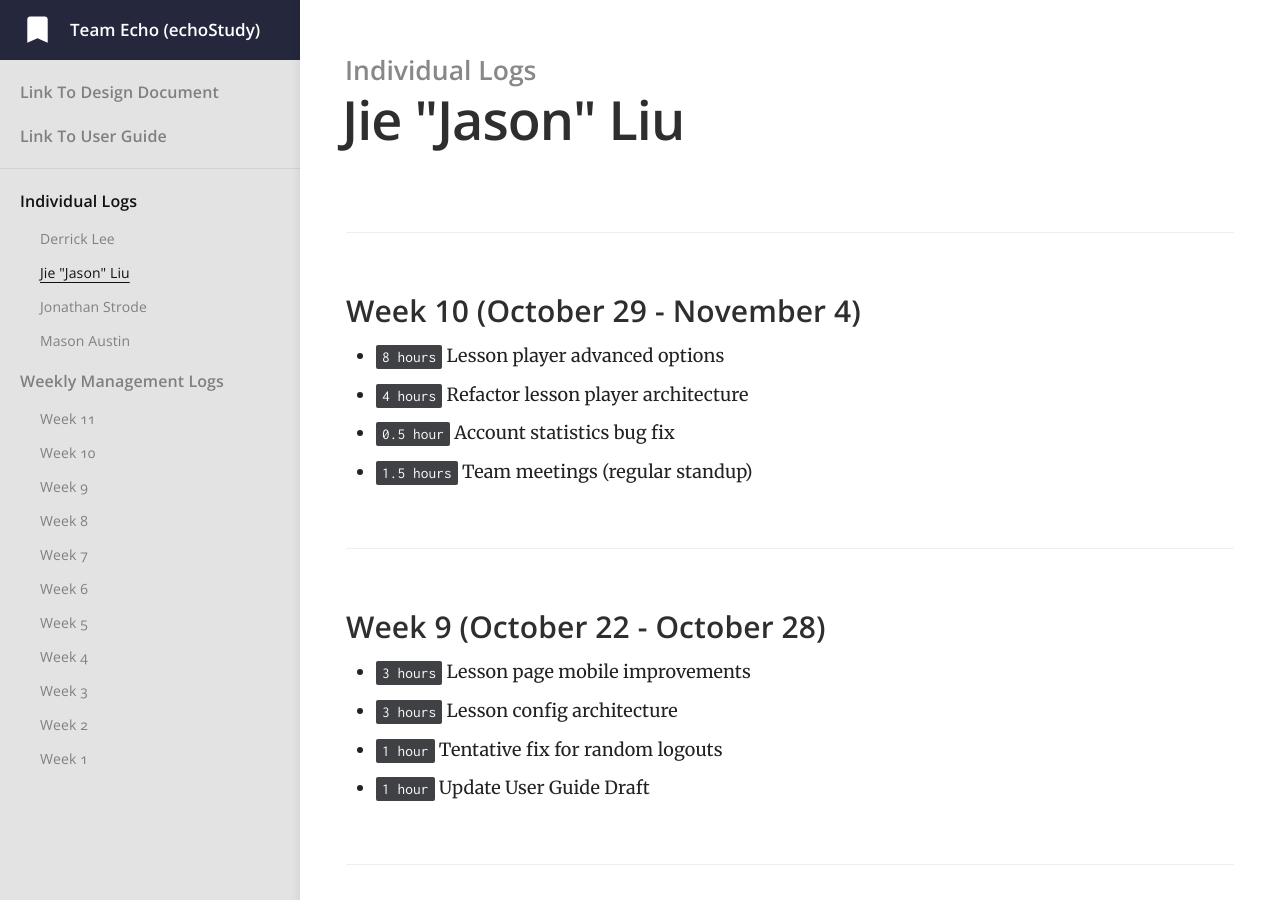
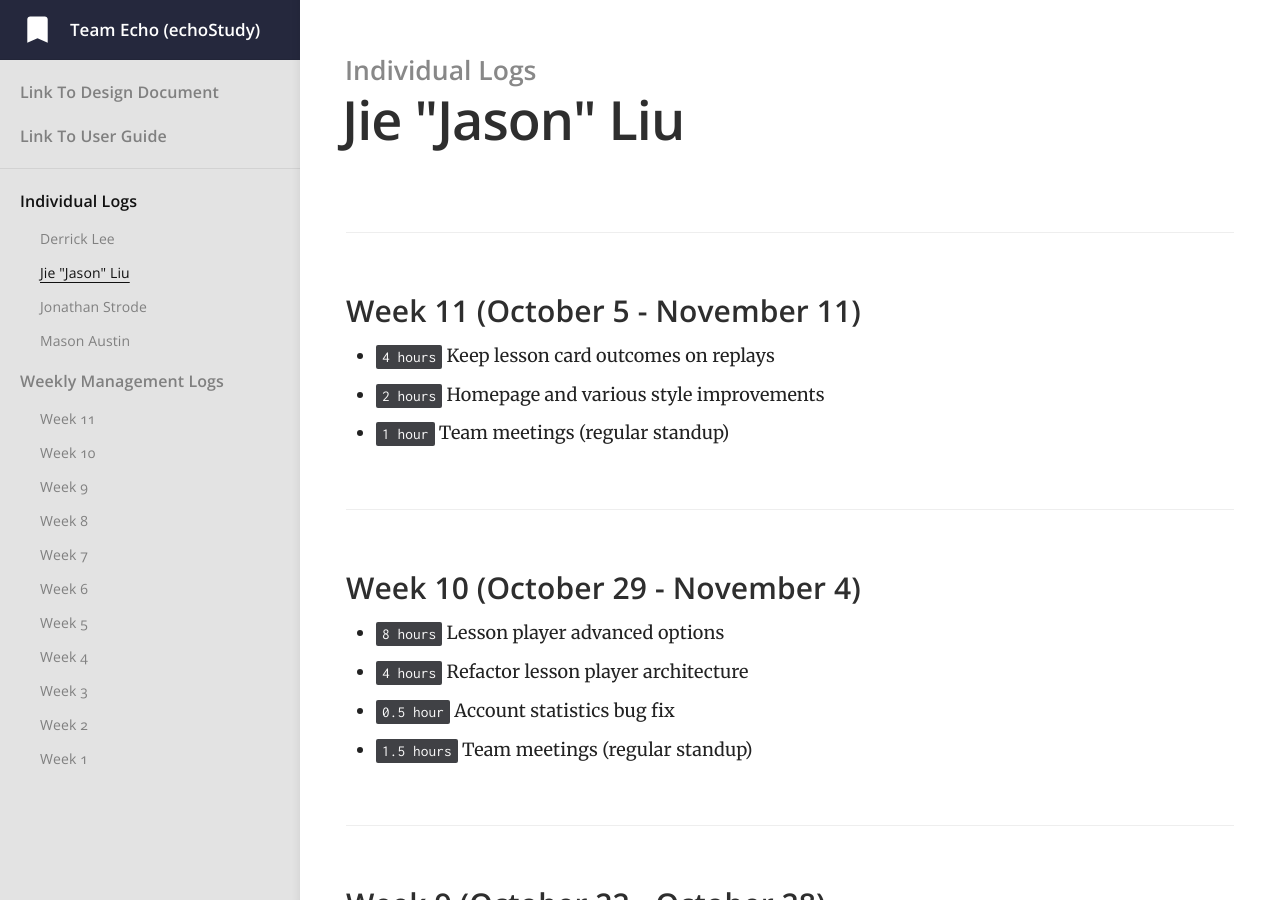
Before and after one commit to jiejasonliu/team-echo-site, a Jekyll site: the page built from _docs/individual-logs/jiejasonliu-logs.md, in a window 1280 px wide and 900 px high. Built offline with Jekyll 4.4.1, drawn with Linux system fonts in a browser that asks for light colours.

Commit message:
feat: week 11 individual log for Jason

```diff
--- a/_docs/individual-logs/jiejasonliu-logs.md
+++ b/_docs/individual-logs/jiejasonliu-logs.md
@@ -3,6 +3,11 @@ title: Jie "Jason" Liu
 category: Individual Logs
 order: 3
 ---
+
+### Week 11 (October 5 - November 11)
+  - `4 hours` Keep lesson card outcomes on replays
+  - `2 hours` Homepage and various style improvements
+  - `1 hour` Team meetings (regular standup)
 
 ### Week 10 (October 29 - November 4)
   - `8 hours` Lesson player advanced options
```
